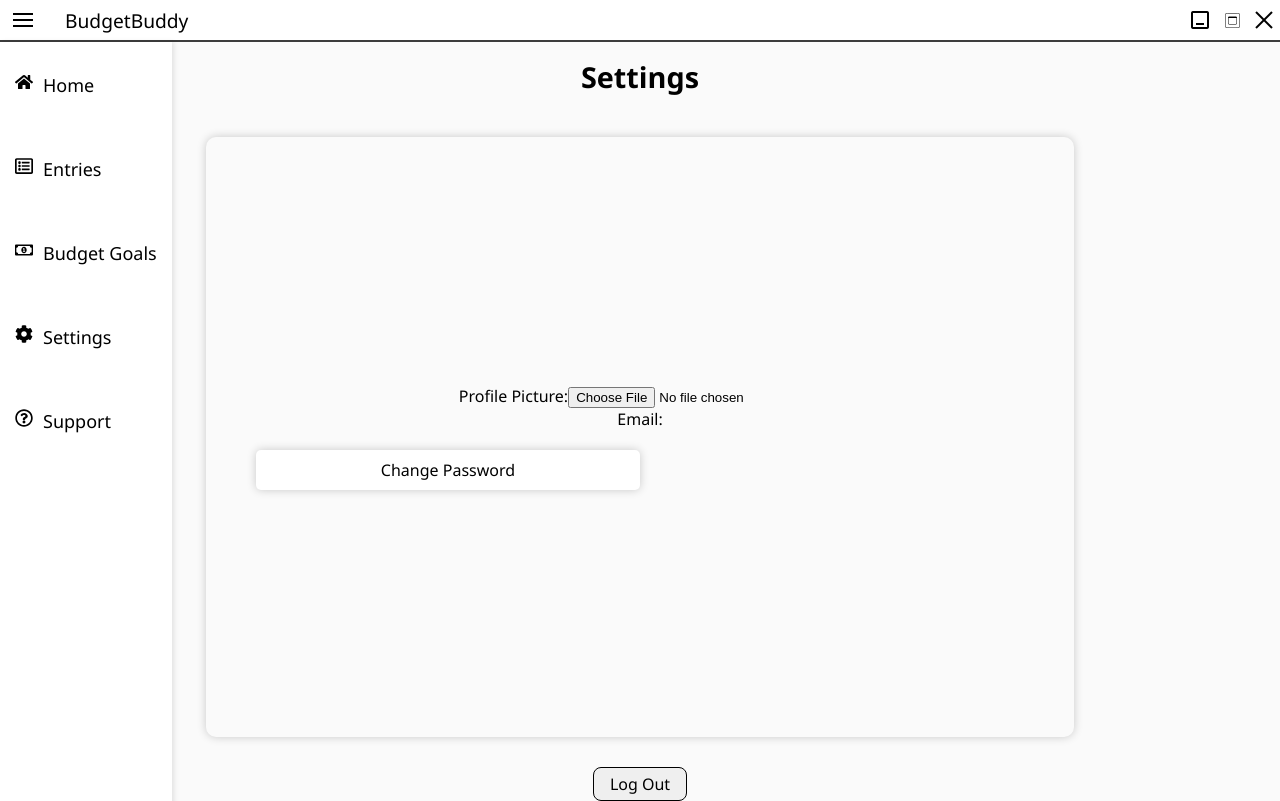
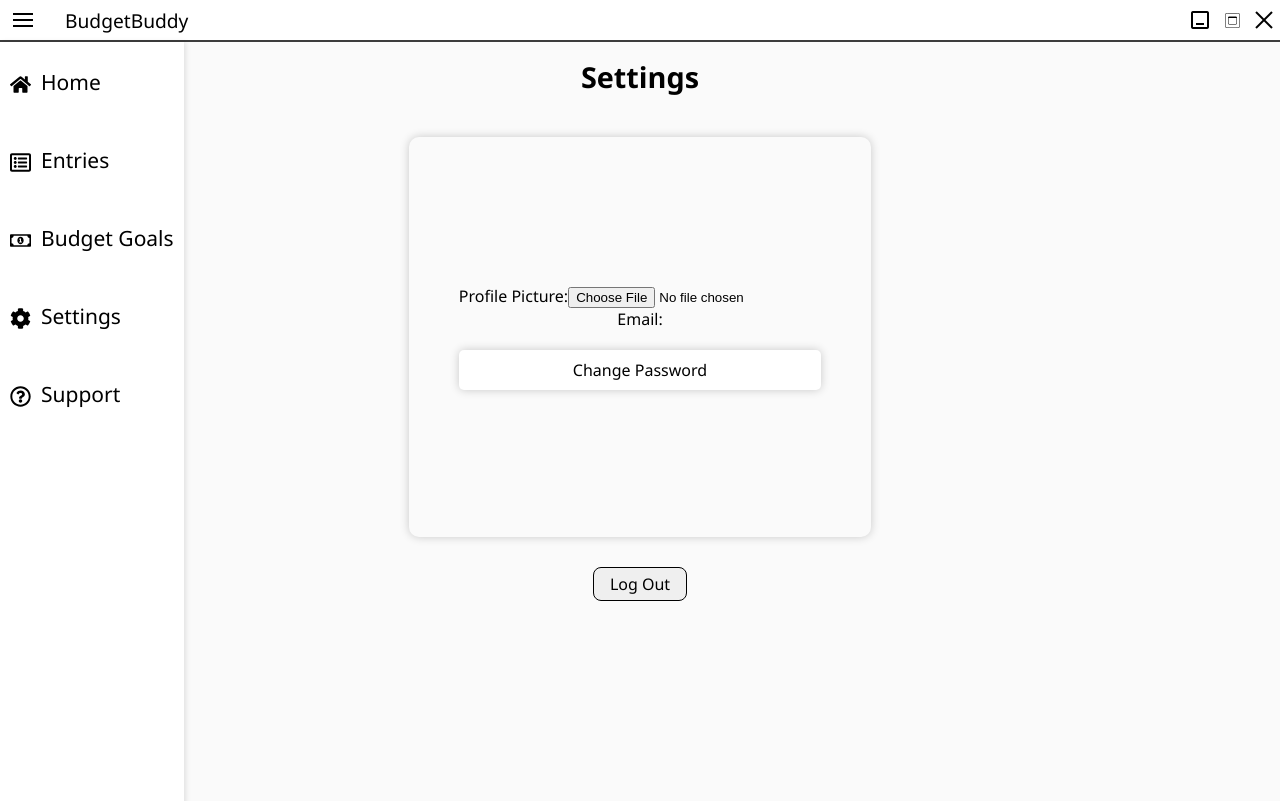
Before and after one commit to Torsoto/BudgetBuddy, a React (Vite) app: page /#/Settings in a window 1280 px wide. Built offline with nearby package versions, Linux system fonts and the light colour scheme.

Commit message:
little design changes

```diff
--- a/src/pages/Settings.jsx
+++ b/src/pages/Settings.jsx
@@ -1,5 +1,4 @@
 import React, { useState } from "react";
-import Sidebar from "../components/Sidebar";
 import { Link } from "react-router-dom";
 import "../styles/Settings.css";
 import {
@@ -25,7 +24,7 @@ const Settings = () => {
     }
   };
 
-  const handleChangePassword = () => {};
+  const handleChangePassword = () => { };
 
   return (
     <div className="Settings">
--- a/src/styles/BudgetGoals.css
+++ b/src/styles/BudgetGoals.css
@@ -8,7 +8,6 @@
   align-items: center;
   justify-content: center;
   margin-top: 100px;
-  width: 75%;
-  padding: 0 1rem;
+  padding: 1rem 1rem;
   margin-top: 10px;
 }
--- a/src/styles/Settings.css
+++ b/src/styles/Settings.css
@@ -8,12 +8,11 @@
   }
 
 .profile-container {
-    height: 500px;
+    height: 300px;
     margin-top: 30px;
     margin-bottom: 30px;
     box-shadow: 0 0 10px rgba(0, 0, 0, 0.2);
     display: flex;
-    width: 60%;
     border-radius: 10px;
     flex-direction: column;
     justify-content: center;
@@ -22,7 +21,6 @@
 
   .profile-container > .change-password-button {
     margin-top: 20px;
-    width: 50%;
     height: 40px;
     border: none;
     border-radius: 5px;
--- a/src/styles/Sidebar.css
+++ b/src/styles/Sidebar.css
@@ -1,5 +1,4 @@
 .sidebar {
-  justify-content: space-between;
     position: fixed;
     top: 42px;
     left: 0;
@@ -22,8 +21,8 @@
 
   .sidebar li {
     display: flex;
-    font-size: 18px;
-    padding: 15px;
+    font-size: 21px;
+    padding: 10px;
     text-align: left;
   }
 
@@ -40,4 +39,5 @@
 
   .sidebar-icon {
     margin-right: 10px;
+    margin-top: 6px;
   }
```
Also changed, not shown: src/styles/Support.css (line endings or trailing spaces).
